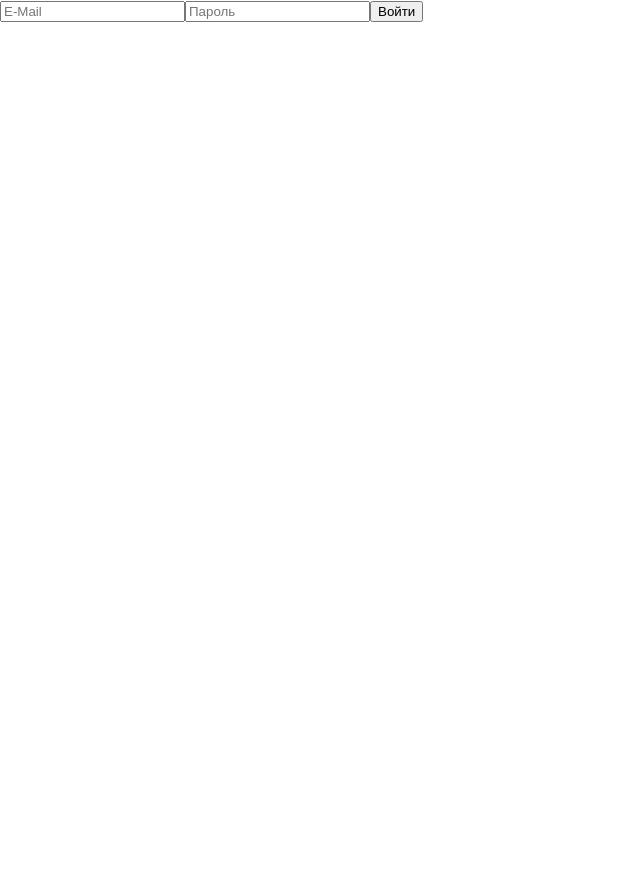
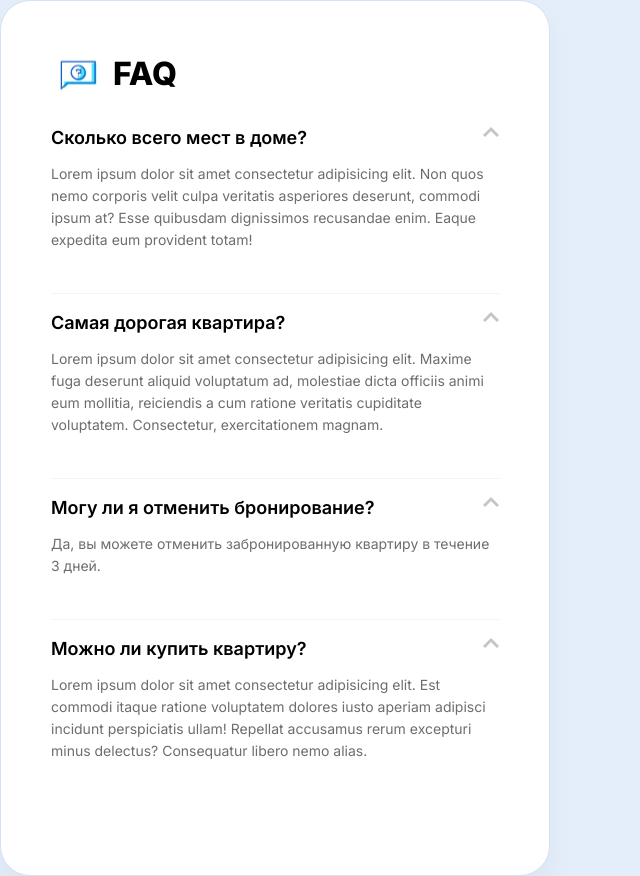
Before and after one commit to SuleymYovloy/react-mentoring, a React (Create React App) app: page / in a window 1280 px wide. Shown: the whole page, without its empty margins (0-640 px from the left). Before the commit the page ends 800 px from the top, so only its background shows below. Built offline with nearby package versions, Linux system fonts and the light colour scheme.

Commit message:
Сделал урок №15. Сделал раскрываюшийся список с помощью useState

```diff
--- a/src/index.js
+++ b/src/index.js
@@ -1,7 +1,7 @@
 import React from 'react';
 import ReactDOM from 'react-dom/client';
 import './index.css';
-import App from './tutorial-11/App';
+import App from './tutorial-15/App';
 
 const root = ReactDOM.createRoot(document.getElementById('root'));
 root.render(
--- /dev/null
+++ b/src/tutorial-15/App.js
@@ -0,0 +1,15 @@
+import React from "react";
+import './style.css'
+import List from './List'
+
+
+function App() {
+
+    return (
+        <div className="App">
+            <List />
+        </div>
+    );
+}
+
+export default App;
--- /dev/null
+++ b/src/tutorial-15/List.jsx
@@ -0,0 +1,89 @@
+import React from "react";
+import './style.css'
+
+
+function App() {
+
+    const [visibleLabelOne, setVisibleLabelOne] = React.useState(true);
+    const [visibleLabelTwo, setVisibleLabelTwo] = React.useState(true);
+    const [visibleLabelThree, setVisibleLabelThree] = React.useState(true);
+    const [visibleLabelfour, setVisibleLabelfour] = React.useState(true);
+    const toggleVisibleLabeOne = () => {
+        setVisibleLabelOne((visible) => !visible);
+    };
+    const toggleVisibleLabeTwo = () => {
+        setVisibleLabelTwo((visible) => !visible);
+    };
+    const toggleVisibleLabeThree = () => {
+        setVisibleLabelThree((visible) => !visible);
+    };
+    const toggleVisibleLabeFour = () => {
+        setVisibleLabelfour((visible) => !visible);
+    };
+
+    return (
+        <div>
+            <div  className='appContainer'>
+                <h1 className="appTitle">FAQ</h1>
+                <div className="appTabs">
+                    <div className={visibleLabelOne && "tab active"} >
+                        <input id="tab-one" type="checkbox" name="tabs" />
+                        <label onClick={toggleVisibleLabeOne} for="tab-one">Сколько всего мест в доме?</label>
+                        <div className="tabContent">
+                            <p>
+                                Lorem ipsum dolor sit amet consectetur
+                                adipisicing elit. Non quos nemo corporis velit
+                                culpa veritatis asperiores deserunt, commodi
+                                ipsum at? Esse quibusdam dignissimos recusandae
+                                enim. Eaque expedita eum provident totam!
+                            </p>
+                        </div>
+                    </div>
+                    <div className={visibleLabelTwo && "tab active"}>
+                        <input id="tab-two" type="checkbox" name="tabs" />
+                        <label onClick={toggleVisibleLabeTwo} for="tab-two">Самая дорогая квартира?</label>
+                        <div className="tabContent">
+                            <p>
+                                Lorem ipsum dolor sit amet consectetur
+                                adipisicing elit. Maxime fuga deserunt aliquid
+                                voluptatum ad, molestiae dicta officiis animi
+                                eum mollitia, reiciendis a cum ratione veritatis
+                                cupiditate voluptatem. Consectetur,
+                                exercitationem magnam.
+                            </p>
+                        </div>
+                    </div>
+                    <div className={visibleLabelThree && "tab active"}>
+                        <input id="tab-three" type="checkbox" name="tabs" />
+                        <label onClick={toggleVisibleLabeThree} for="tab-three">
+                            {" "}
+                            Могу ли я отменить бронирование?
+                        </label>
+                        <div className="tabContent">
+                            <p>
+                                Да, вы можете отменить забронированную квартиру
+                                в течение 3 дней.
+                            </p>
+                        </div>
+                    </div>
+                    <div className={visibleLabelfour && "tab active"}>
+                        <input id="tab-four" type="checkbox" name="tabs" />
+                        <label onClick={toggleVisibleLabeFour}  for="tab-four"> Можно ли купить квартиру?</label>
+                        <div className="tabContent">
+                            <p>
+                                Lorem ipsum dolor sit amet consectetur
+                                adipisicing elit. Est commodi itaque ratione
+                                voluptatem dolores iusto aperiam adipisci
+                                incidunt perspiciatis ullam! Repellat accusamus
+                                rerum excepturi minus delectus? Consequatur
+                                libero nemo alias.
+                            </p>
+                        </div>
+                    </div>
+                </div>
+            </div>
+        </div>
+    );
+}
+
+export default App;
--- /dev/null
+++ b/src/tutorial-15/style.css
@@ -0,0 +1,114 @@
+@import url('https://fonts.googleapis.com/css2?family=Inter:wght@400;600;800&display=swap');
+
+* {
+  margin: 0;
+  padding: 0;
+  box-sizing: border-box;
+}
+
+body {
+  background-color: #e4edfa;
+  font-family: 'Inter', sans-serif;
+  font-weight: 400;
+  font-size: 14px;
+  color: #000;
+}
+
+#app {
+  display: flex;
+  justify-content: center;
+  align-items: center;
+  height: 100vh;
+}
+
+.appContainer {
+  max-width: 550px;
+  padding: 53px 50px;
+  background: #ffffff;
+  border: 1px solid #d6e1f1;
+  box-shadow: 0px 15px 30px rgba(0, 0, 0, 0.04);
+  border-radius: 30px;
+}
+
+.appTitle {
+  padding-left: 62px;
+  margin-bottom: 34px;
+  font-weight: 800;
+  font-size: 32px;
+  line-height: 39px;
+  background-image: url('./img/title-bg.svg');
+  background-repeat: no-repeat;
+  background-size: 54px;
+  background-position: left center;
+}
+
+/* Acordeon styles */
+.tab {
+  position: relative;
+  margin-bottom: 18px;
+  padding-bottom: 18px;
+  width: 100%;
+  overflow: hidden;
+  border-bottom: 1px solid #f3f3f3;
+}
+
+.tab:last-child {
+  border-bottom: 0;
+}
+
+.tab input {
+  position: absolute;
+  opacity: 0;
+  z-index: -1;
+}
+.tab label {
+  position: relative;
+  display: block;
+  background: #fff;
+  cursor: pointer;
+  font-weight: 600;
+  font-size: 18px;
+  line-height: 22px;
+}
+.blue label {
+  background: #2980b9;
+}
+.tabContent {
+  max-height: 0;
+  overflow: hidden;
+  -webkit-transition: max-height 0.35s;
+  -o-transition: max-height 0.35s;
+  transition: max-height 0.35s;
+}
+.tabContent p {
+  color: #6d6d6d;
+  padding: 14px 0 24px;
+  line-height: 22px;
+}
+/* :active */
+.tab.active .tabContent {
+  max-height: 100vh;
+}
+/* Icon */
+.tab label::after {
+  position: absolute;
+  content: '';
+  width: 16px;
+  height: 10px;
+  background-image: url('./img/arrow-tab.svg');
+  background-repeat: no-repeat;
+  background-position: center;
+  background-size: 16px;
+  right: 0;
+  top: 0px;
+  display: block;
+  line-height: 3;
+  text-align: center;
+  -webkit-transition: all 0.35s;
+  -o-transition: all 0.35s;
+  transition: all 0.35s;
+}
+
+.tab.active label::after {
+  transform: rotate(180deg);
+}
```
Also changed, not shown: src/tutorial-15/index.html (added, +62 -0 lines), src/tutorial-15/img/arrow-tab.svg (added), src/tutorial-15/img/title-bg.svg (added).
